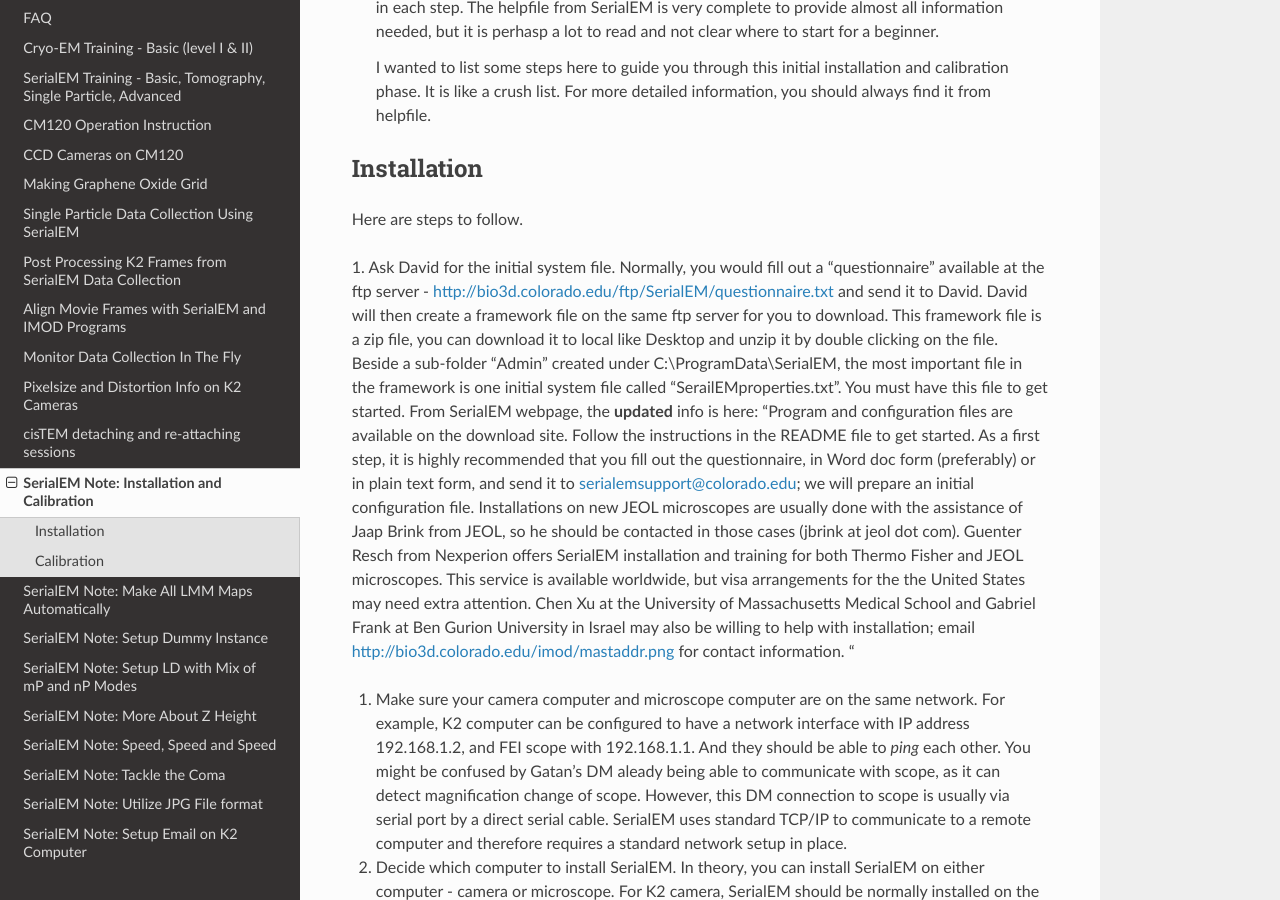
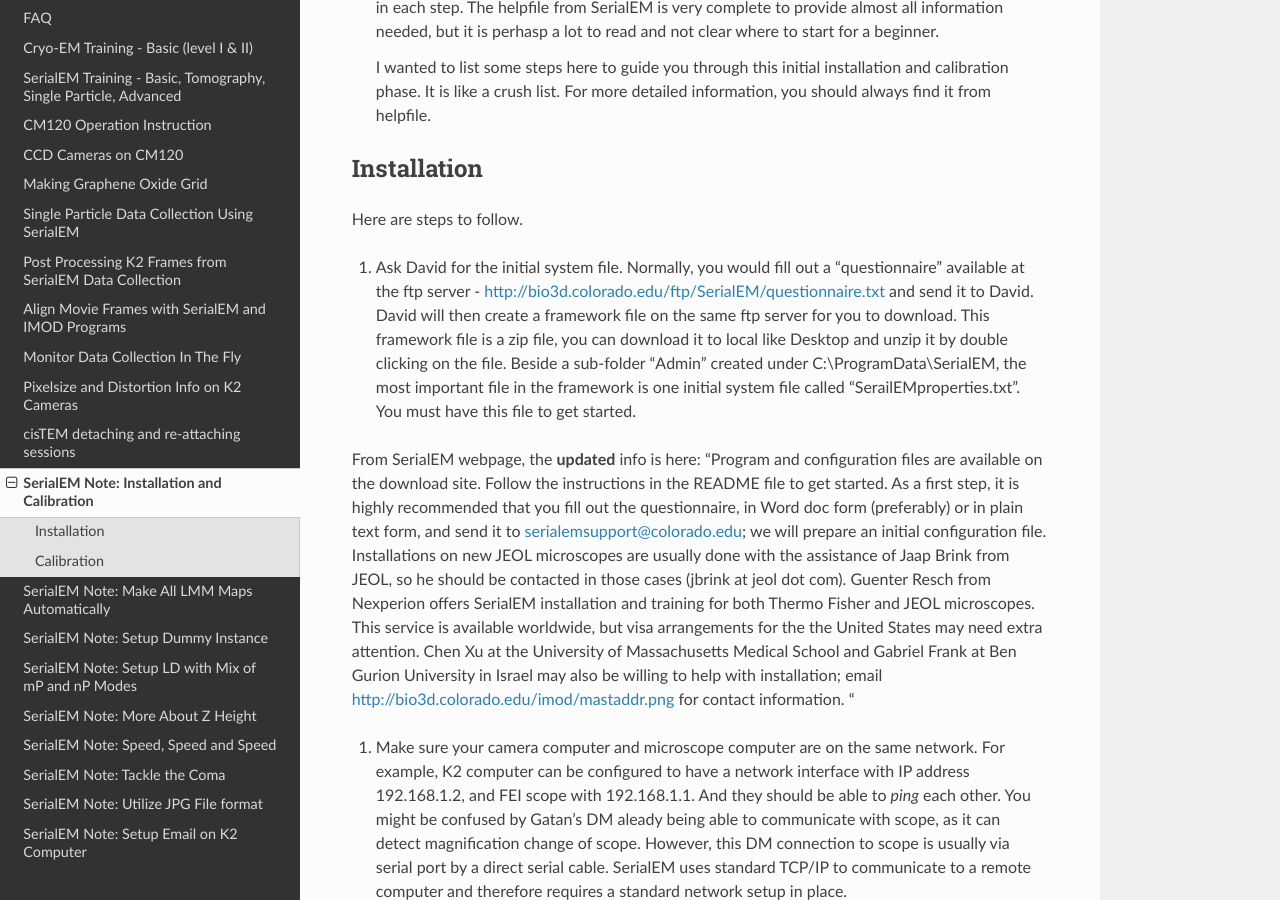
Before and after one commit to xuchen66/sphinx-emdocs, a Sphinx documentation site: the page built from source/serialEM-note-install-and-calib.rst, in a window 1280 px wide and 900 px high, scrolled down 435 px. Built offline with Sphinx 7.4.7 and the Read the Docs theme 2.0.0, drawn with Linux system fonts in a browser that asks for light colours; pages that are not in the unit, such as notebooks, are missing from menus.

```diff
--- a/source/serialEM-note-install-and-calib.rst
+++ b/source/serialEM-note-install-and-calib.rst
@@ -24,10 +24,10 @@ Installation
 Here are steps to follow.
 
 1. Ask David for the initial system file. Normally, you would fill out a "questionnaire" available at the ftp server - http://bio3d.colorado.edu/ftp/SerialEM/questionnaire.txt and send it to David. David will then create a framework file on the same ftp server for you to download. This framework file is a zip file, you can download it to local like Desktop and unzip it by double clicking on the file. Beside a sub-folder "Admin" created under C:\\ProgramData\\SerialEM, the most important file in the framework is one initial system file called "SerailEMproperties.txt". You must have this file to get started.
+
 From SerialEM webpage, the **updated** info is here:
 "Program and configuration files are available on the download site. Follow the instructions in the README file to get started. As a first step, it is highly recommended that you fill out the questionnaire, in Word doc form (preferably) or in plain text form, and send it to serialemsupport@colorado.edu; we will prepare an initial configuration file. Installations on new JEOL microscopes are usually done with the assistance of Jaap Brink from JEOL, so he should be contacted in those cases (jbrink at jeol dot com). Guenter Resch from Nexperion offers SerialEM installation and training for both Thermo Fisher and JEOL microscopes. This service is available worldwide, but visa arrangements for the the United States may need extra attention. Chen Xu at the University of Massachusetts Medical School and Gabriel Frank at Ben Gurion University in Israel may also be willing to help with installation; email
-http://bio3d.colorado.edu/imod/mastaddr.png
-for contact information. “
+http://bio3d.colorado.edu/imod/mastaddr.png for contact information. "
 
 #. Make sure your camera computer and microscope computer are on the same network. For example, K2 computer can be configured to have a network interface with IP address 192.168.1.2, and FEI scope with 192.168.1.1. And they should be able to *ping* each other. You might be confused by Gatan's DM aleady being able to communicate with scope, as it can detect magnification change of scope. However, this DM connection to scope is usually via serial port by a direct serial cable. SerialEM uses standard TCP/IP to communicate to a remote computer and therefore requires a standard network setup in place.
 
```
